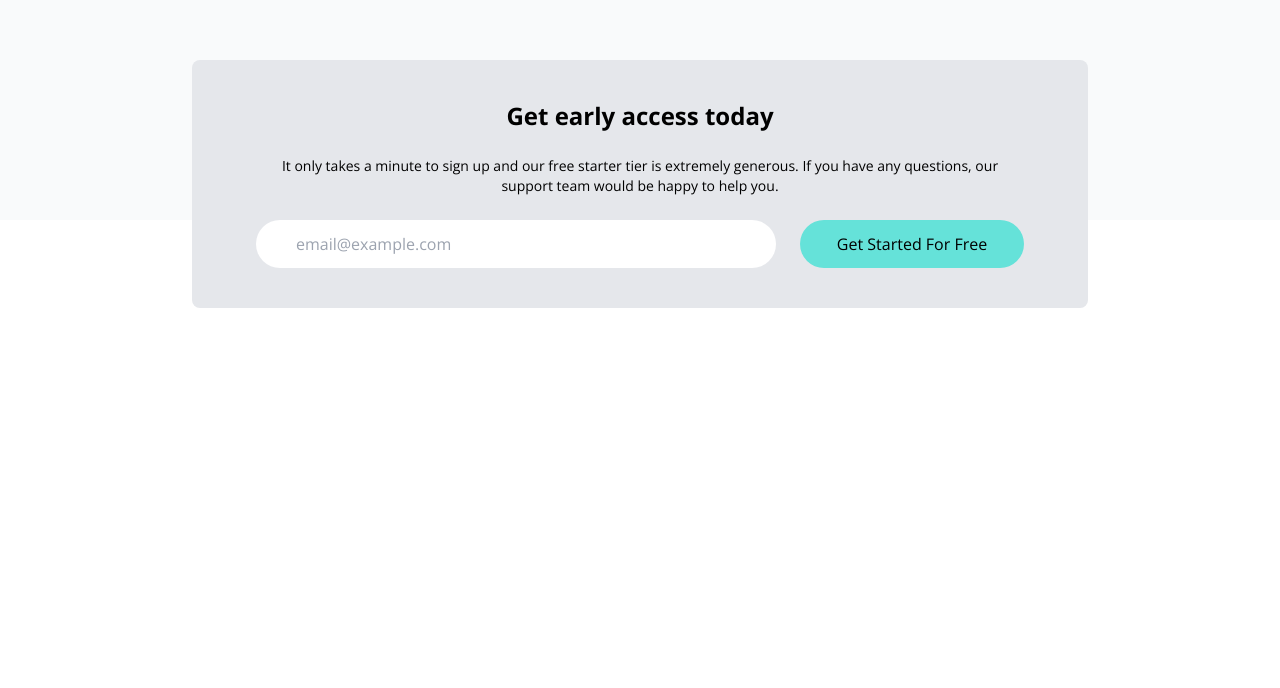
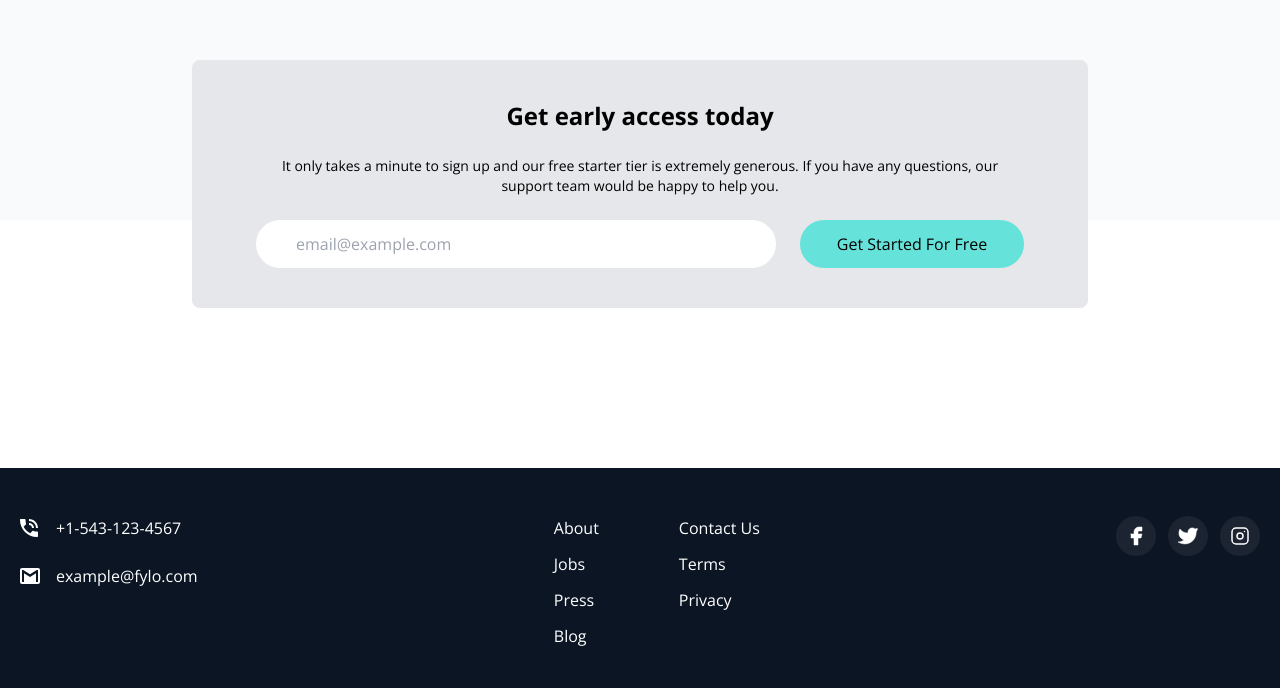
Before and after one commit to vidishashah25/fylo-website, a website: page index.html in a window 1280 px wide. Shown: the part 3252-3940 px from the top of the page. Before the commit the page ends 3720 px from the top, so only its background shows below. Drawn offline with nearby package versions, Linux system fonts and the light colour scheme.

Commit message:
Footer added

```diff
--- a/index.html
+++ b/index.html
@@ -1,5 +1,5 @@
 <!DOCTYPE html>
-<html lang="en">
+<html lang="en" class="scroll-smooth md:scroll-auto">
   <head>
     <meta charset="UTF-8" />
     <meta name="viewport" content="width=device-width, initial-scale=1.0" />
@@ -36,7 +36,7 @@
         class="flex items-center justify-center space-x-4 md:space-x-10 md:absolute top-12 right-10"
       >
         <a href="#features" class="hover:text-accentCyan">Features</a>
-        <a href="#testimonial" class="hover:text-accentCyan">Testimonials</a>
+        <a href="#testimonials" class="hover:text-accentCyan">Testimonials</a>
 
         <!-- Dark/Light Mode Button -->
         <button
@@ -321,5 +321,78 @@
       </div>
     </section>
 
+        <!-- Footer -->
+    <footer class="bg-darkBlue2 text-white">
+      <div class="container mx-auto pt-12 px-5 pb-10">
+        <!-- Flex Container For All Items -->
+        <div
+          class="flex flex-col justify-between space-y-24 md:flex-row md:space-y-0"
+        >
+          <!-- Email & Phone -->
+          <div class="mt-10 space-y-6">
+            <div class="flex items-center space-x-3 md:-mt-10">
+              <div class="w-6">
+                <img src="images/icon-phone.svg" alt="" class="scale-10" />
+              </div>
+              <div>+1-543-123-4567</div>
+            </div>
+            <div class="flex items-center space-x-3">
+              <div class="w-6">
+                <img src="images/icon-email.svg" alt="" class="scale-10" />
+              </div>
+              <div>example@fylo.com</div>
+            </div>
+          </div>
+
+          <!-- Menus -->
+          <div
+            class="flex flex-col space-y-10 text-xl md:text-base md:space-x-20 md:space-y-0 md:flex-row"
+          >
+            <div class="flex flex-col space-y-3">
+              <a href="#">About</a>
+              <a href="#">Jobs</a>
+              <a href="#">Press</a>
+              <a href="#">Blog</a>
+            </div>
+            <div class="flex flex-col space-y-3">
+              <a href="#">Contact Us</a>
+              <a href="#">Terms</a>
+              <a href="#">Privacy</a>
+            </div>
+          </div>
+
+          <!-- Social -->
+          <div class="flex justify-center pb-10 space-x-3">
+            <div>
+              <a href="#">
+                <img
+                  src="images/facebook.svg"
+                  alt=""
+                  class="p-2 bg-darkBlue rounded-full ficon"
+                />
+              </a>
+            </div>
+            <div>
+              <a href="#">
+                <img
+                  src="images/twitter.svg"
+                  alt=""
+                  class="p-2 bg-darkBlue rounded-full ficon"
+                />
+              </a>
+            </div>
+            <div>
+              <a href="#">
+                <img
+                  src="images/instagram.svg"
+                  alt=""
+                  class="p-2 bg-darkBlue rounded-full ficon"
+                />
+              </a>
+            </div>
+          </div>
+        </div>
+      </div>
+    </footer>
   </body>
 </html>
```
Also changed, not shown: css/style.css.
